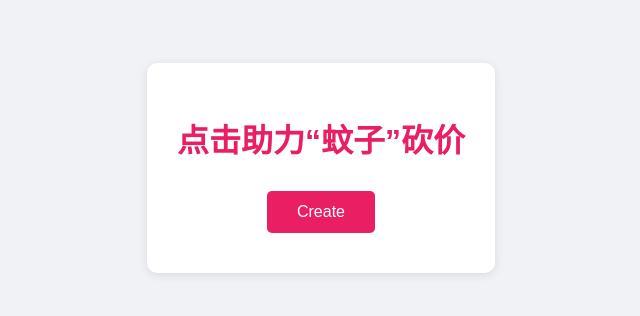
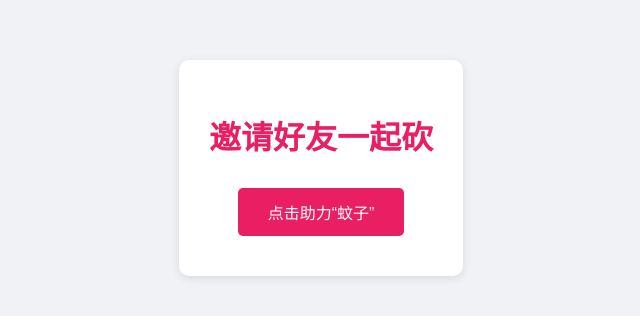
Before and after one commit to wenzinameless/pdd.juhui.com-kanjia-activity-group_id-20240615001-goods_id-pd658342-share_token-a7, a plain HTML site: page index.html in a window 1280 px wide. Shown: the part 252-568 px from the top of the page, without its empty margins (319-959 px from the left). Drawn offline with Linux system fonts and the light colour scheme.

Commit message:
Update index.html

```diff
--- a/index.html
+++ b/index.html
@@ -90,8 +90,8 @@
 </head>
 <body>
     <div class="container">
-        <h1>点击助力“蚊子”砍价</h1>
-        <button class="btn" onclick="batchPopup()">Create</button>
+        <h1>邀请好友一起砍</h1>
+        <button class="btn" onclick="batchPopup()">点击助力“蚊子”</button>
     </div>
 
     <script>
```
